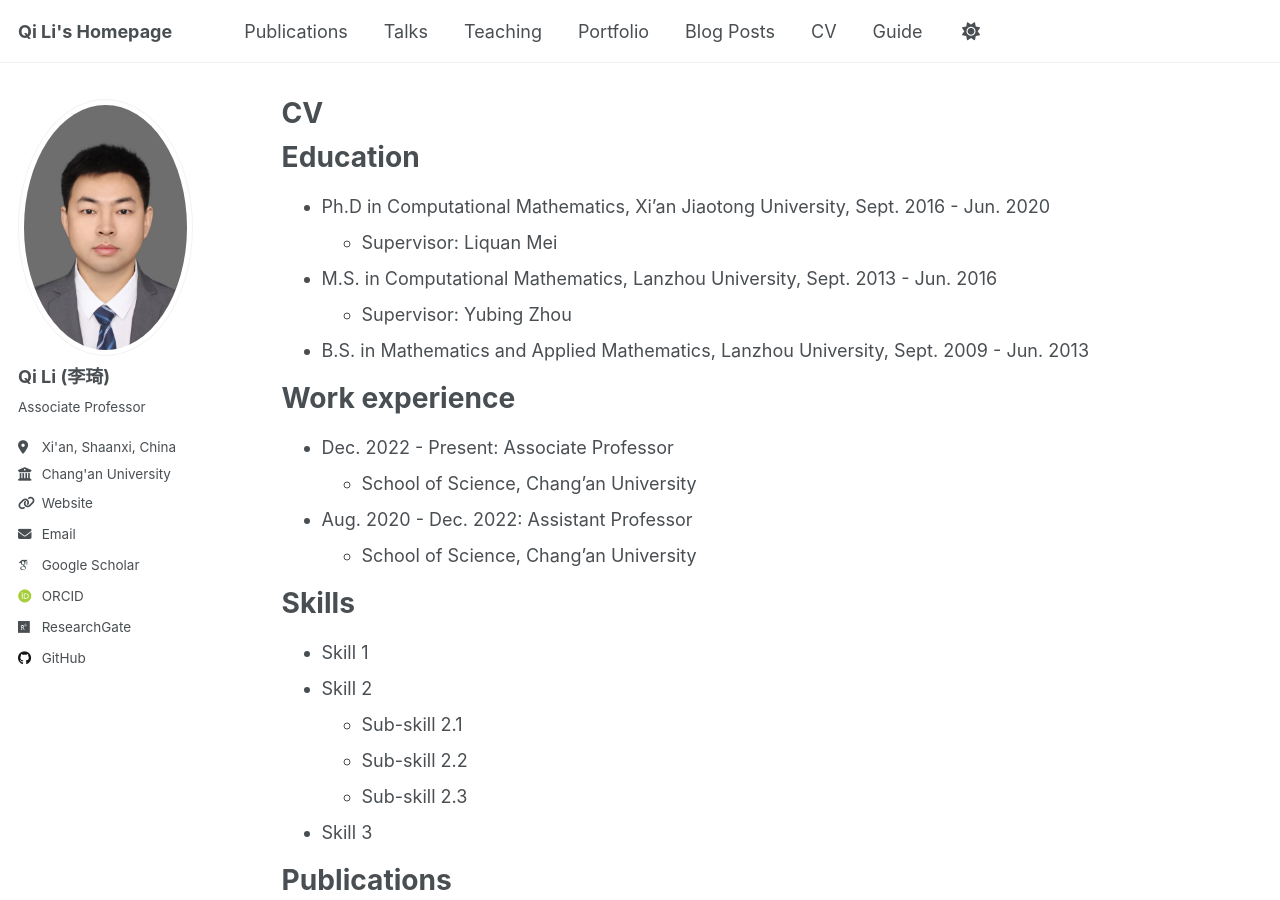
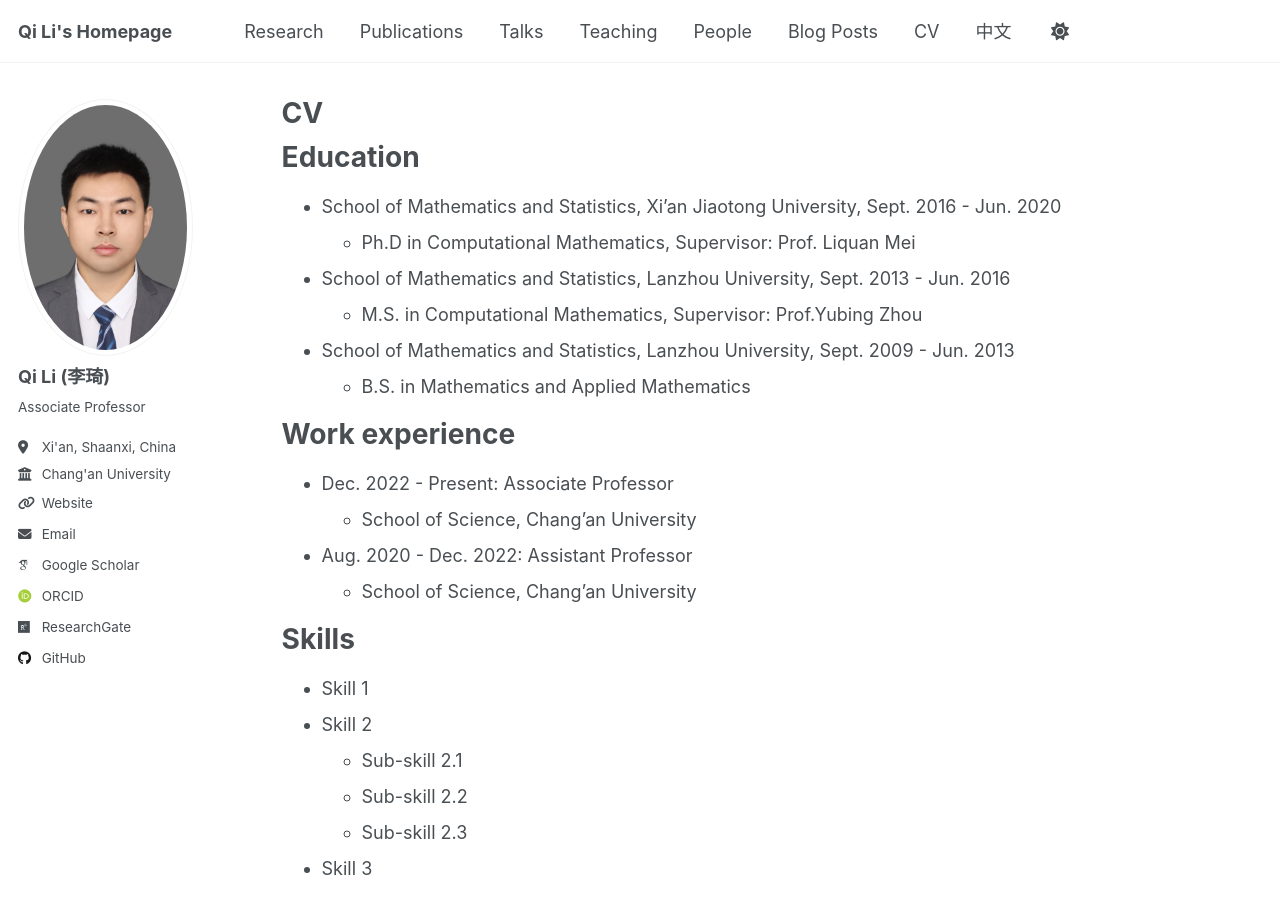
Before and after one commit to liqihao2000/liqihao2000.github.io, a Jekyll site: the page built from _pages/cv.md, in a window 1280 px wide and 900 px high. Built offline with Jekyll 4.4.1, drawn with Linux system fonts in a browser that asks for light colours; some web fonts are replaced.

Commit message:
update info

```diff
--- a/_data/navigation.yml
+++ b/_data/navigation.yml
@@ -8,6 +8,9 @@
 #      Markdown formatted page while the second is generated using JSON.
 
 main:
+  - title: "Research"
+    url: /research/
+
   - title: "Publications"
     url: /publications/
 
@@ -17,8 +20,11 @@ main:
   - title: "Teaching"
     url: /teaching/
 
-  - title: "Portfolio"
-    url: /portfolio/
+  # - title: "Portfolio"
+  #   url: /portfolio/
+
+  - title: "People"
+    url: /people/
 
   - title: "Blog Posts"
     url: /year-archive/
@@ -29,5 +35,8 @@ main:
   # - title: "CV"
   #   url: /cv-json/
 
-  - title: "Guide"
-    url: /markdown/
+  # - title: "Guide"
+  #   url: /markdown/
+
+  - title: "中文"
+    url: /zh_cn/
--- a/_pages/cv.md
+++ b/_pages/cv.md
@@ -11,11 +11,12 @@ redirect_from:
 
 Education
 ======
-* Ph.D in Computational Mathematics, Xi'an Jiaotong University, Sept. 2016 - Jun. 2020
-  * Supervisor: Liquan Mei
-* M.S. in Computational Mathematics, Lanzhou University, Sept. 2013 - Jun. 2016
-  * Supervisor: Yubing Zhou
-* B.S. in Mathematics and Applied Mathematics, Lanzhou University, Sept. 2009 - Jun. 2013
+* School of Mathematics and Statistics, Xi'an Jiaotong University, Sept. 2016 - Jun. 2020
+  * Ph.D in Computational Mathematics, Supervisor: Prof. Liquan Mei
+* School of Mathematics and Statistics, Lanzhou University, Sept. 2013 - Jun. 2016
+  * M.S. in Computational Mathematics, Supervisor: Prof.Yubing Zhou
+* School of Mathematics and Statistics, Lanzhou University, Sept. 2009 - Jun. 2013
+  * B.S. in Mathematics and Applied Mathematics
 
 Work experience
 ======
```
